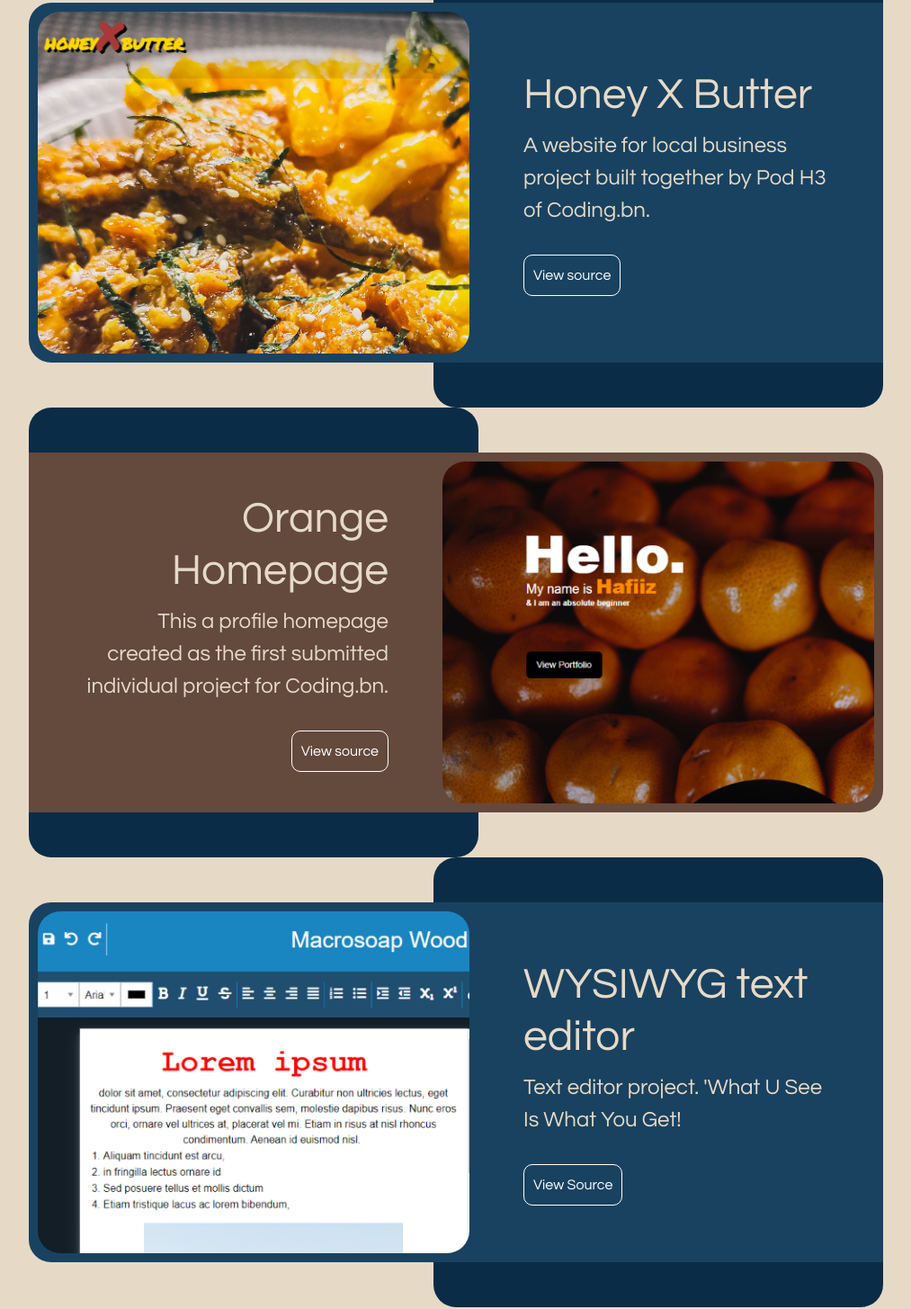
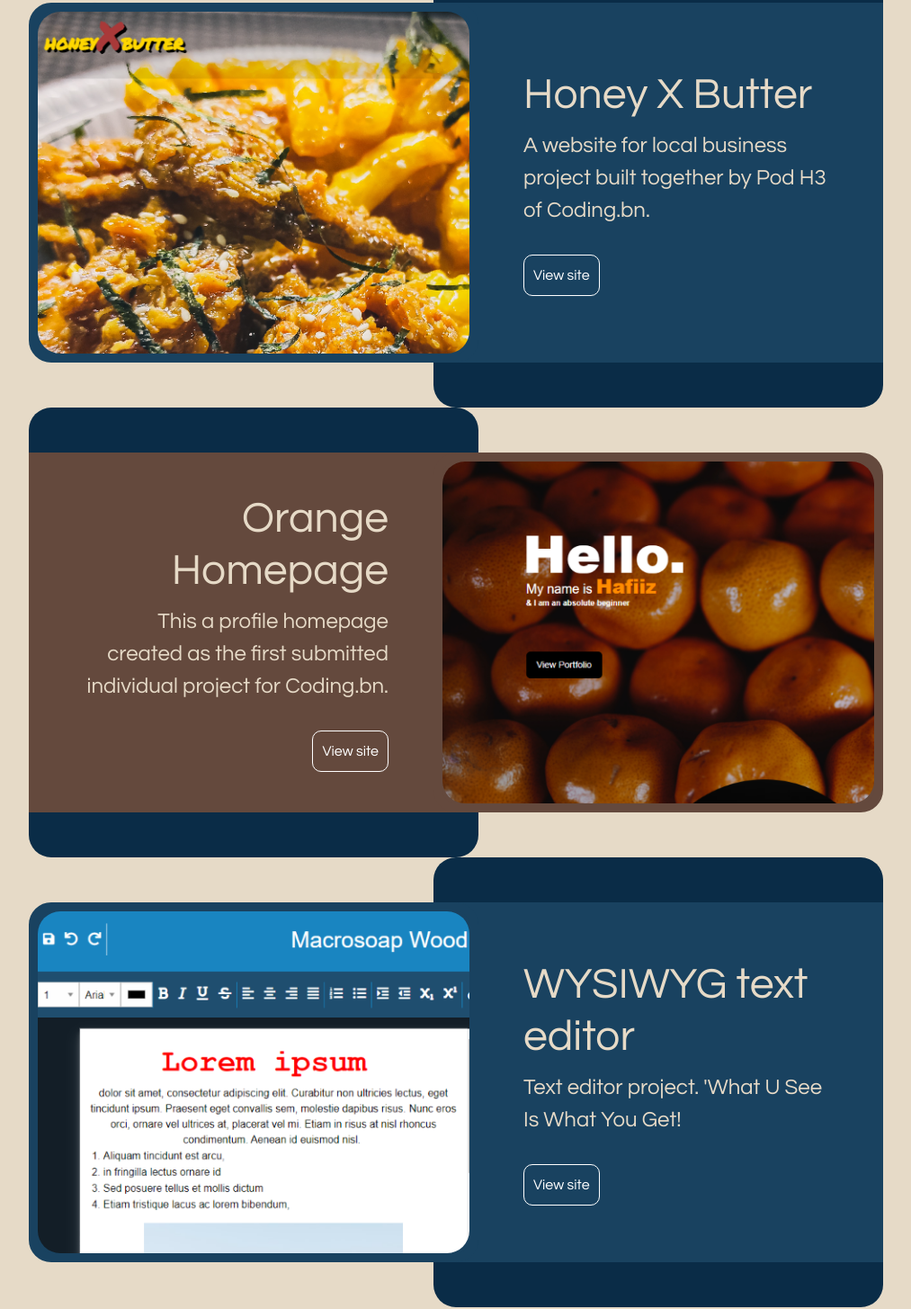
Before and after one commit to h2503/H25.03-Profile-page, a plain HTML site: page index.html in a window 1280 px wide. Shown: the part 1207-2662 px from the top of the page at 90% size, without its empty margins (133-1146 px from the left). Drawn offline with nearby package versions, Linux system fonts and the light colour scheme.

Commit message:
Update index.html

```diff
--- a/index.html
+++ b/index.html
@@ -126,7 +126,7 @@
             <div class="content">
               <h2>Honey X Butter</h2>
               <p>A website for local business project built together by Pod H3 of Coding.bn. </p>
-              <a class="targetBlank" href="https://elastic-kepler-5b248e.netlify.app/" target="_blank">View source</a>
+              <a class="targetBlank" href="https://sharp-shaw-87aa93.netlify.app/" target="_blank">View site</a>
             </div>
           </div>
         </div>
@@ -139,7 +139,7 @@
             <div class="content">
               <h2>Orange Homepage</h2>
               <p>This a profile homepage created as the first submitted individual project for Coding.bn.</p>
-              <a class="targetBlankOdd" href="https://codepen.io/h25-03/pen/XWNQgqv" target="_blank">View source</a>
+              <a class="targetBlankOdd" href="https://codepen.io/h25-03/pen/XWNQgqv" target="_blank">View site</a>
             </div>
           </div>
         </div>
@@ -152,7 +152,7 @@
             <div class="content">
               <h2>WYSIWYG text editor</h2>
               <p>Text editor project. 'What U See Is What You Get!</p>
-              <a class="targetBlank" href="https://codepen.io/h25-03/pen/GRrNzVY" target="_blank">View Source</a>
+              <a class="targetBlank" href="https://codepen.io/h25-03/pen/GRrNzVY" target="_blank">View site</a>
             </div>
           </div>
         </div>
```
